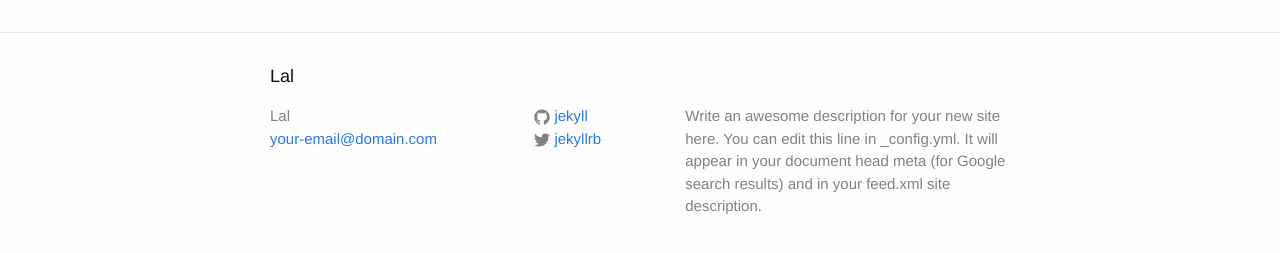
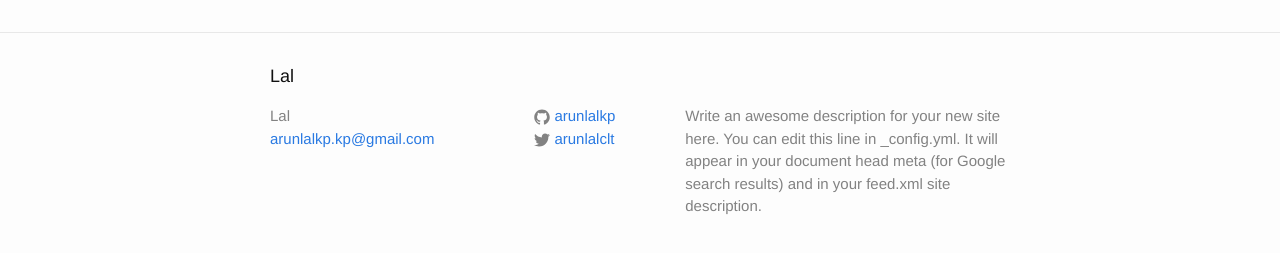
Before and after one commit to arunlalkp/arunlalkp.github.io-jekyll, a Jekyll site: the page built from index.html, in a window 1280 px wide. Shown: the part 264-517 px from the top of the page. Built offline with Jekyll 4.4.1, drawn with Linux system fonts in a browser that asks for light colours.

Commit message:
Update _config.yml

```diff
--- a/_config.yml
+++ b/_config.yml
@@ -7,15 +7,15 @@
 
 # Site settings
 title: Lal
-email: your-email@domain.com
+email: arunlalkp.kp@gmail.com
 description: > # this means to ignore newlines until "baseurl:"
   Write an awesome description for your new site here. You can edit this
   line in _config.yml. It will appear in your document head meta (for
   Google search results) and in your feed.xml site description.
 baseurl: "" # the subpath of your site, e.g. /blog
 url: "http://yourdomain.com" # the base hostname & protocol for your site
-twitter_username: jekyllrb
-github_username:  jekyll
+twitter_username: arunlalclt
+github_username:  arunlalkp
 
 # Build settings
 markdown: kramdown
```
